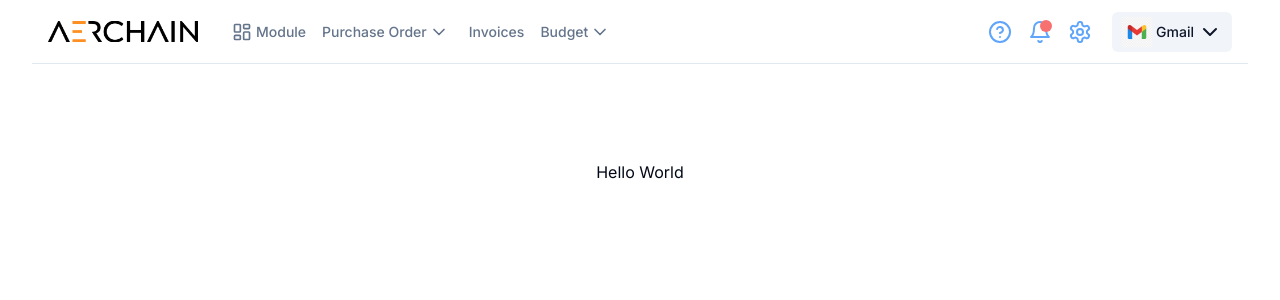
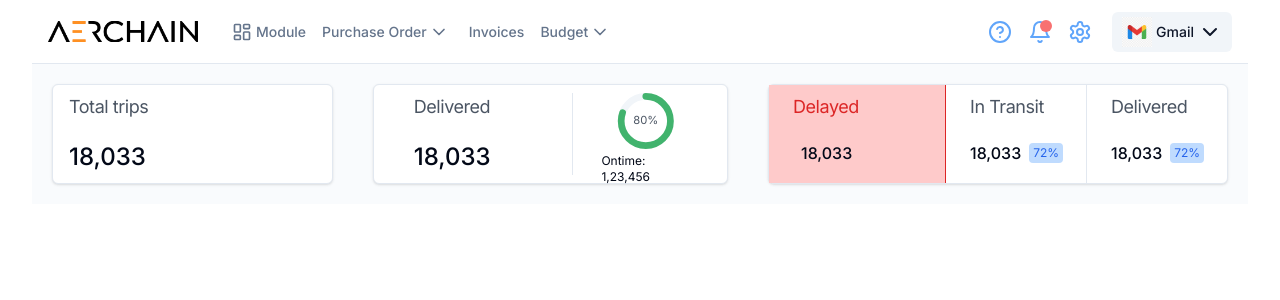
Before and after one commit to Aakarshak1/aerchain-assessment, a Next.js app: page / in a window 1280 px wide. Shown: the top 300 px of the page. Built offline with nearby package versions, Linux system fonts and the light colour scheme.

Commit message:
feat: Info cards

```diff
--- a/package.json
+++ b/package.json
@@ -10,12 +10,14 @@
   },
   "dependencies": {
     "@radix-ui/react-dropdown-menu": "^2.1.1",
+    "@radix-ui/react-separator": "^1.1.0",
     "@radix-ui/react-slot": "^1.1.0",
     "class-variance-authority": "^0.7.0",
     "clsx": "^2.1.1",
     "lucide-react": "^0.400.0",
     "next": "14.2.4",
     "react": "^18",
+    "react-circular-progressbar": "^2.1.0",
     "react-dom": "^18",
     "tailwind-merge": "^2.3.0",
     "tailwindcss-animate": "^1.0.7"
--- a/src/app/page.tsx
+++ b/src/app/page.tsx
@@ -1,7 +1,11 @@
+// <main className='flex min-h-[calc(100vh_-_theme(spacing.16))] flex-1 flex-col gap-4 bg-muted/40 p-4 md:gap-8 md:p-10'>
+
+import CardContainer from '@/components/CardContainer/CardContainer';
+
 export default function Home() {
   return (
-    <main className='flex min-h-screen flex-col items-center justify-between p-24'>
-      Hello World
+    <main className='flex flex-col gap-4 bg-muted/40 p-5'>
+      <CardContainer />
     </main>
   );
 }
--- /dev/null
+++ b/src/components/CardContainer/CardContainer.tsx
@@ -0,0 +1,50 @@
+import { Card, CardContent, CardTitle } from '@/components/ui/card';
+import { Separator } from '@/components/ui/separator';
+
+import CircularProgression from './CircularProgression';
+
+const CardContainer = () => {
+  return (
+    <div className='flex w-full gap-10 justify-between'>
+      <Card className='w-[300px] h-[100px] rounded-md p-2 shadow'>
+        <CardTitle className='text-lg font-normal ml-2 text-gray-600'>Total trips</CardTitle>
+        <CardContent className='p-2 pt-5 font-medium text-2xl'>18,033</CardContent>
+      </Card>
+      <Card className='w-[380px] h-[100px] rounded-md p-2 flex shadow'>
+        <CardContent className='w-[200px]'>
+          <CardTitle className='text-lg font-normal ml-2 text-gray-600'>Delivered</CardTitle>
+          <CardContent className='p-2 pt-5 font-medium text-2xl'>18,033</CardContent>
+        </CardContent>
+        <Separator orientation='vertical' />
+        <CardContent>
+          <CircularProgression />
+          <CardContent className='p-1 font-normal text-xs'>Ontime: 1,23,456</CardContent>
+        </CardContent>
+      </Card>
+      <Card className='w-[460px] h-[100px] rounded-md flex shadow'>
+        <CardContent className='w-[180px] bg-red-200'>
+          <CardTitle className='text-lg font-normal text-red-600 pt-2'>Delayed</CardTitle>
+          <CardContent className='p-2 pt-5 font-medium text-md'>18,033</CardContent>
+        </CardContent>
+        <Separator orientation='vertical' className='bg-red-600' />
+        <CardContent className='w-[140px]'>
+          <CardTitle className='text-lg font-normal pt-2 text-gray-600'>In Transit</CardTitle>
+          <CardContent className='pl-0 pt-5 flex items-center gap-2'>
+            <p className='font-medium'>18,033</p>
+            <p className='bg-blue-200 text-xs py-0.5 px-1 rounded text-blue-600'>72%</p>
+          </CardContent>
+        </CardContent>
+        <Separator orientation='vertical' />
+        <CardContent className='w-[140px]'>
+          <CardTitle className='text-lg font-normal pt-2 text-gray-600'>Delivered</CardTitle>
+          <CardContent className='pl-0 pt-5 flex items-center gap-2'>
+            <p className='font-medium'>18,033</p>
+            <p className='bg-blue-200 text-xs py-0.5 px-1 rounded text-blue-600'>72%</p>
+          </CardContent>
+        </CardContent>
+      </Card>
+    </div>
+  );
+};
+
+export default CardContainer;
--- /dev/null
+++ b/src/components/CardContainer/CircularProgression.tsx
@@ -0,0 +1,22 @@
+'use client';
+import { CircularProgressbar, buildStyles } from 'react-circular-progressbar';
+import 'react-circular-progressbar/dist/styles.css';
+
+const percentage = 80;
+const CircularProgression = () => {
+  return (
+    <CircularProgressbar
+      value={percentage}
+      text={`${percentage}%`}
+      className='h-14 w-12'
+      strokeWidth={12}
+      styles={buildStyles({
+        pathColor: `rgba(22, 163, 74, ${percentage / 100})`,
+        textColor: '#4B5563',
+        trailColor: '#f1f5f9',
+      })}
+    />
+  );
+};
+
+export default CircularProgression;
--- /dev/null
+++ b/src/components/ui/card.tsx
@@ -0,0 +1,79 @@
+import * as React from "react"
+
+import { cn } from "@/lib/utils"
+
+const Card = React.forwardRef<
+  HTMLDivElement,
+  React.HTMLAttributes<HTMLDivElement>
+>(({ className, ...props }, ref) => (
+  <div
+    ref={ref}
+    className={cn(
+      "rounded-lg border bg-card text-card-foreground shadow-sm",
+      className
+    )}
+    {...props}
+  />
+))
+Card.displayName = "Card"
+
+const CardHeader = React.forwardRef<
+  HTMLDivElement,
+  React.HTMLAttributes<HTMLDivElement>
+>(({ className, ...props }, ref) => (
+  <div
+    ref={ref}
+    className={cn("flex flex-col space-y-1.5 p-6", className)}
+    {...props}
+  />
+))
+CardHeader.displayName = "CardHeader"
+
+const CardTitle = React.forwardRef<
+  HTMLParagraphElement,
+  React.HTMLAttributes<HTMLHeadingElement>
+>(({ className, ...props }, ref) => (
+  <h3
+    ref={ref}
+    className={cn(
+      "text-2xl font-semibold leading-none tracking-tight",
+      className
+    )}
+    {...props}
+  />
+))
+CardTitle.displayName = "CardTitle"
+
+const CardDescription = React.forwardRef<
+  HTMLParagraphElement,
+  React.HTMLAttributes<HTMLParagraphElement>
+>(({ className, ...props }, ref) => (
+  <p
+    ref={ref}
+    className={cn("text-sm text-muted-foreground", className)}
+    {...props}
+  />
+))
+CardDescription.displayName = "CardDescription"
+
+const CardContent = React.forwardRef<
+  HTMLDivElement,
+  React.HTMLAttributes<HTMLDivElement>
+>(({ className, ...props }, ref) => (
+  <div ref={ref} className={cn("p-6 pt-0", className)} {...props} />
+))
+CardContent.displayName = "CardContent"
+
+const CardFooter = React.forwardRef<
+  HTMLDivElement,
+  React.HTMLAttributes<HTMLDivElement>
+>(({ className, ...props }, ref) => (
+  <div
+    ref={ref}
+    className={cn("flex items-center p-6 pt-0", className)}
+    {...props}
+  />
+))
+CardFooter.displayName = "CardFooter"
+
+export { Card, CardHeader, CardFooter, CardTitle, CardDescription, CardContent }
--- /dev/null
+++ b/src/components/ui/separator.tsx
@@ -0,0 +1,31 @@
+"use client"
+
+import * as React from "react"
+import * as SeparatorPrimitive from "@radix-ui/react-separator"
+
+import { cn } from "@/lib/utils"
+
+const Separator = React.forwardRef<
+  React.ElementRef<typeof SeparatorPrimitive.Root>,
+  React.ComponentPropsWithoutRef<typeof SeparatorPrimitive.Root>
+>(
+  (
+    { className, orientation = "horizontal", decorative = true, ...props },
+    ref
+  ) => (
+    <SeparatorPrimitive.Root
+      ref={ref}
+      decorative={decorative}
+      orientation={orientation}
+      className={cn(
+        "shrink-0 bg-border",
+        orientation === "horizontal" ? "h-[1px] w-full" : "h-full w-[1px]",
+        className
+      )}
+      {...props}
+    />
+  )
+)
+Separator.displayName = SeparatorPrimitive.Root.displayName
+
+export { Separator }
```
Also changed, not shown: 1 other file (tests, documents, lock files or other folders).
